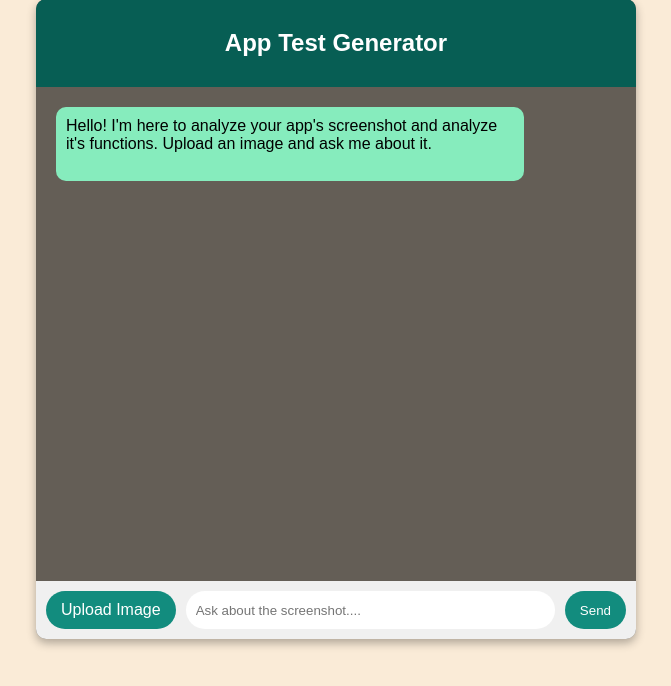
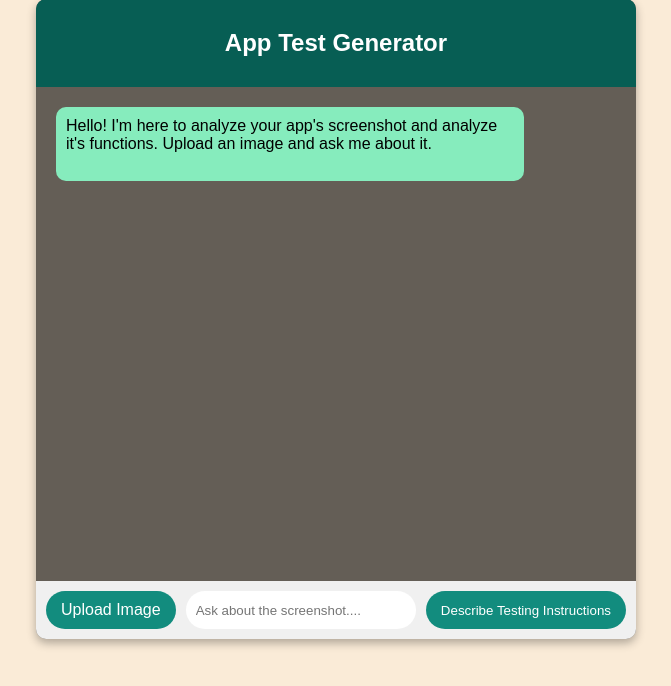
Before and after one commit to ShivamShrivastava18/Myracle.io-Task, a Flask app: page / in a window 1280 px wide. Shown: the part 81-767 px from the top of the page, without its empty margins (304-975 px from the left). Run offline with Flask 3, Linux system fonts and the light colour scheme.

Commit message:
Update index.html

```diff
--- a/templates/index.html
+++ b/templates/index.html
@@ -117,7 +117,7 @@
             <label for="imageUpload" class="upload-btn">Upload Image</label>
             <input type="file" id="imageUpload" multiple="multiple">
             <input type="text" id="promptInput" placeholder="Ask about the screenshot...." required>
-            <button type="submit">Send</button>
+            <button type="submit">Describe Testing Instructions</button>
         </form>
 
     </div>
```
